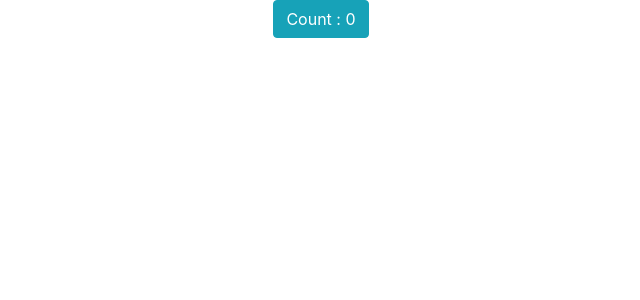
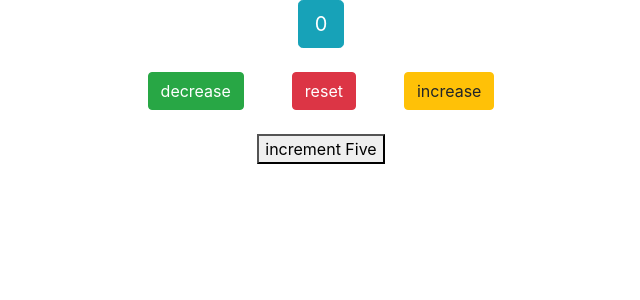
Before and after one commit to sajjad0057/React-Hook, a React (Create React App) app: page / in a window 1280 px wide. Shown: the top 300 px of the page, without its empty margins (319-959 px from the left). Built offline with nearby package versions, Linux system fonts and the light colour scheme.

Commit message:
useState ex-2

```diff
--- a/src/components/HookCounter.jsx
+++ b/src/components/HookCounter.jsx
@@ -1,24 +1,35 @@
-import React,{useState} from "react"
+import React, { useState } from "react";
+
+const HookCounter = () => {
+  const initialCount = 0;
+  const [count, setCount] = useState(initialCount);
+  console.log("[count,setCount] : ", count, setCount);
+
+  const increamentFive = () =>{
+      for(let i=0;i<5;i++){
+        setCount((x)=>x+1)
+      }
 
 
+  }
 
-const HookCounter = ()=>{
+  return (
+    <div>
+      <button className="btn btn-info btn-lg">{count}</button>
+      <br />
+      <br />
 
-    const [count,setCount] = useState(0)
-    console.log("[count,setCount] : ",count,setCount)
-
-    return (
-        <div>
-          <button onClick={()=>setCount(count+1)} className="btn btn-info">Count : {count}</button>
-        </div>
-    )
-}
-
-
+      <button onClick={()=>setCount(count-1)} className="btn btn-success mr-5">decrease</button>
+      <button onClick={()=>setCount(initialCount)} className="btn btn-danger mr-5">reset</button>
+      <button onClick={()=>setCount(count+1)} className="btn btn-warning">increase</button>
+      <br/>
+      <br/>
+      <button onClick={increamentFive}>increment Five</button>
+    </div>
+  );
+};
 
 export default HookCounter;
-
-
 
 /**
  * Rules of Hooks:
```
Also changed, not shown: 1 other file (tests, documents, lock files or other folders).
